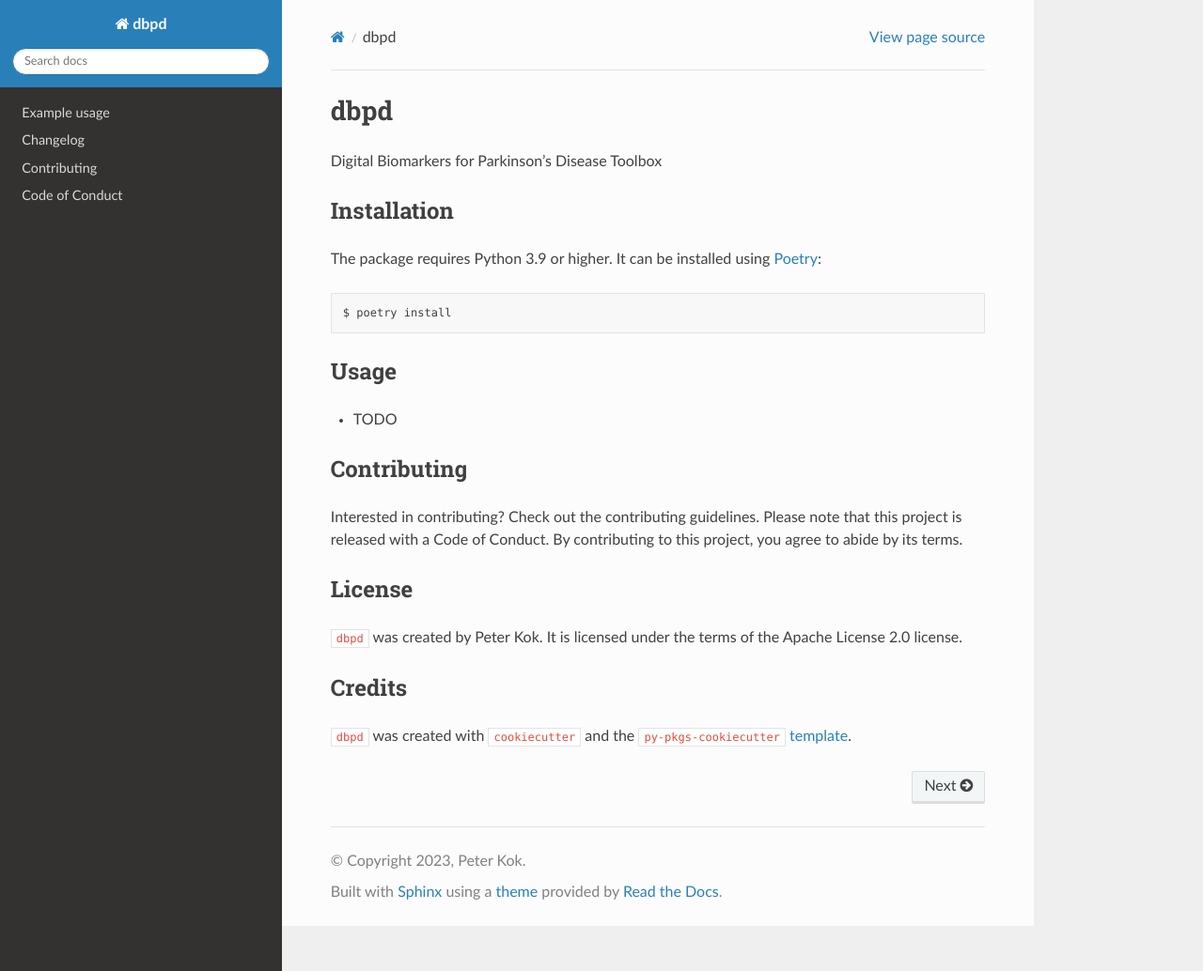
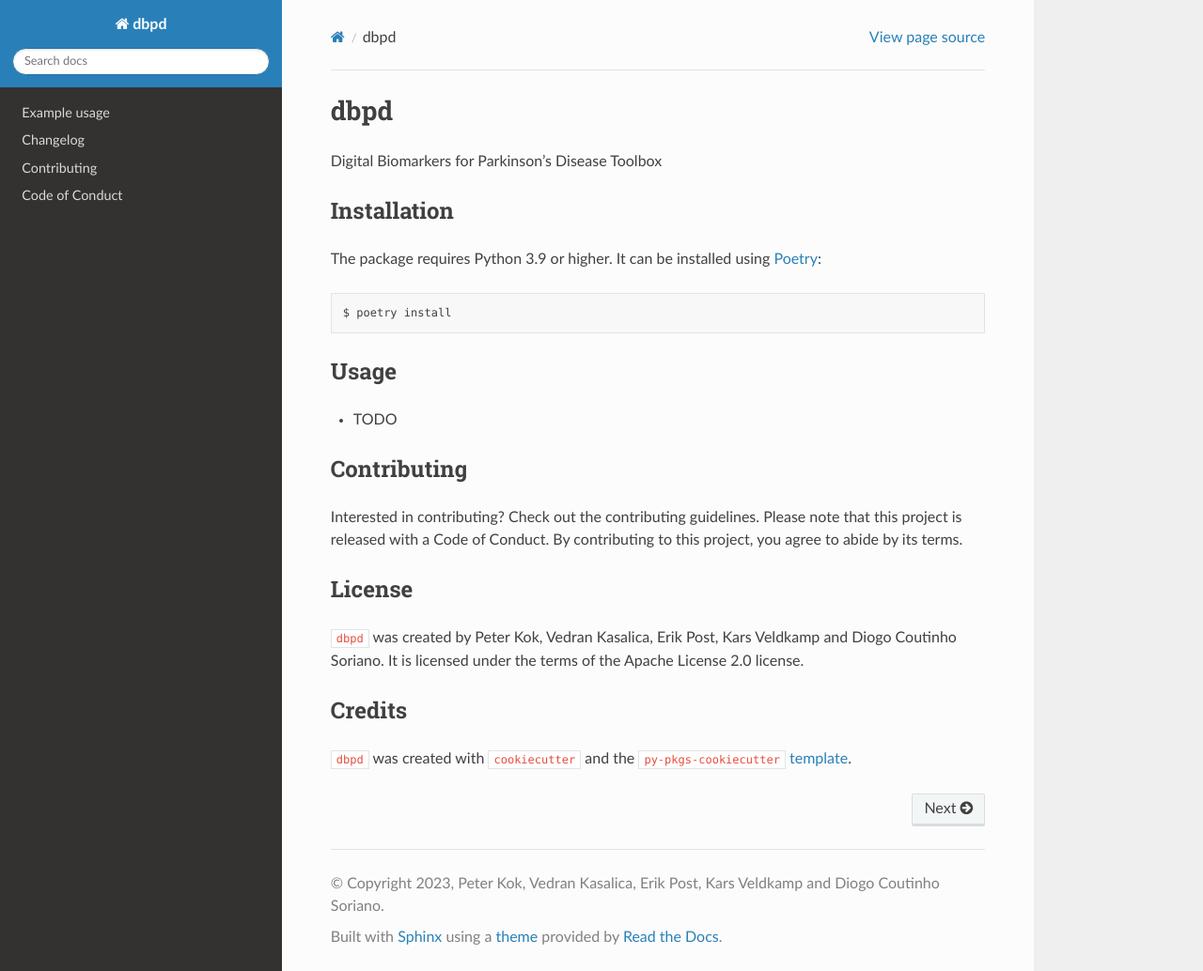
Before and after one commit to biomarkersParkinson/paradigma, a Sphinx documentation site: the page built from docs/index.md, in a window 1280 px wide and 1034 px high. Shown: the whole window at 94% size. Built offline with Sphinx 7.4.7 and the Read the Docs theme 2.0.0, drawn with Linux system fonts in a browser that asks for light colours; pages that are not in the unit, such as notebooks, are missing from menus.

```diff
--- a/README.md
+++ b/README.md
@@ -19,7 +19,7 @@ Interested in contributing? Check out the contributing guidelines. Please note t
 
 ## License
 
-`dbpd` was created by Peter Kok. It is licensed under the terms of the Apache License 2.0 license.
+`dbpd` was created by Peter Kok,  Vedran Kasalica, Erik Post, Kars Veldkamp and Diogo Coutinho Soriano. It is licensed under the terms of the Apache License 2.0 license.
 
 ## Credits
 
--- a/docs/conf.py
+++ b/docs/conf.py
@@ -6,9 +6,11 @@
 
 # -- Project information -----------------------------------------------------
 
-project = u"dbpd"
-copyright = u"2023, Peter Kok"
-author = u"Peter Kok"
+project = "dbpd"
+copyright = "2023, Peter Kok,  Vedran Kasalica, Erik Post, Kars Veldkamp and Diogo Coutinho Soriano"
+author = (
+    "Peter Kok,  Vedran Kasalica, Erik Post, Kars Veldkamp and Diogo Coutinho Soriano"
+)
 
 # -- General configuration ---------------------------------------------------
 
--- a/pyproject.toml
+++ b/pyproject.toml
@@ -2,7 +2,11 @@
 name = "dbpd"
 version = "0.1.0"
 description = "Digital Biomarkers for Parkinson's Disease Toolbox"
-authors = ["Peter Kok"]
+authors = ["Peter Kok <p.kok@esciencecenter.nl>",
+            "Vedran Kasalica <v.kaslica@esciencecenter.nl>",
+            "Erik Post",
+            "Kars Veldkamp",
+            "Diogo Coutinho Soriano"]
 license = "Apache License 2.0"
 readme = "README.md"
 
```
